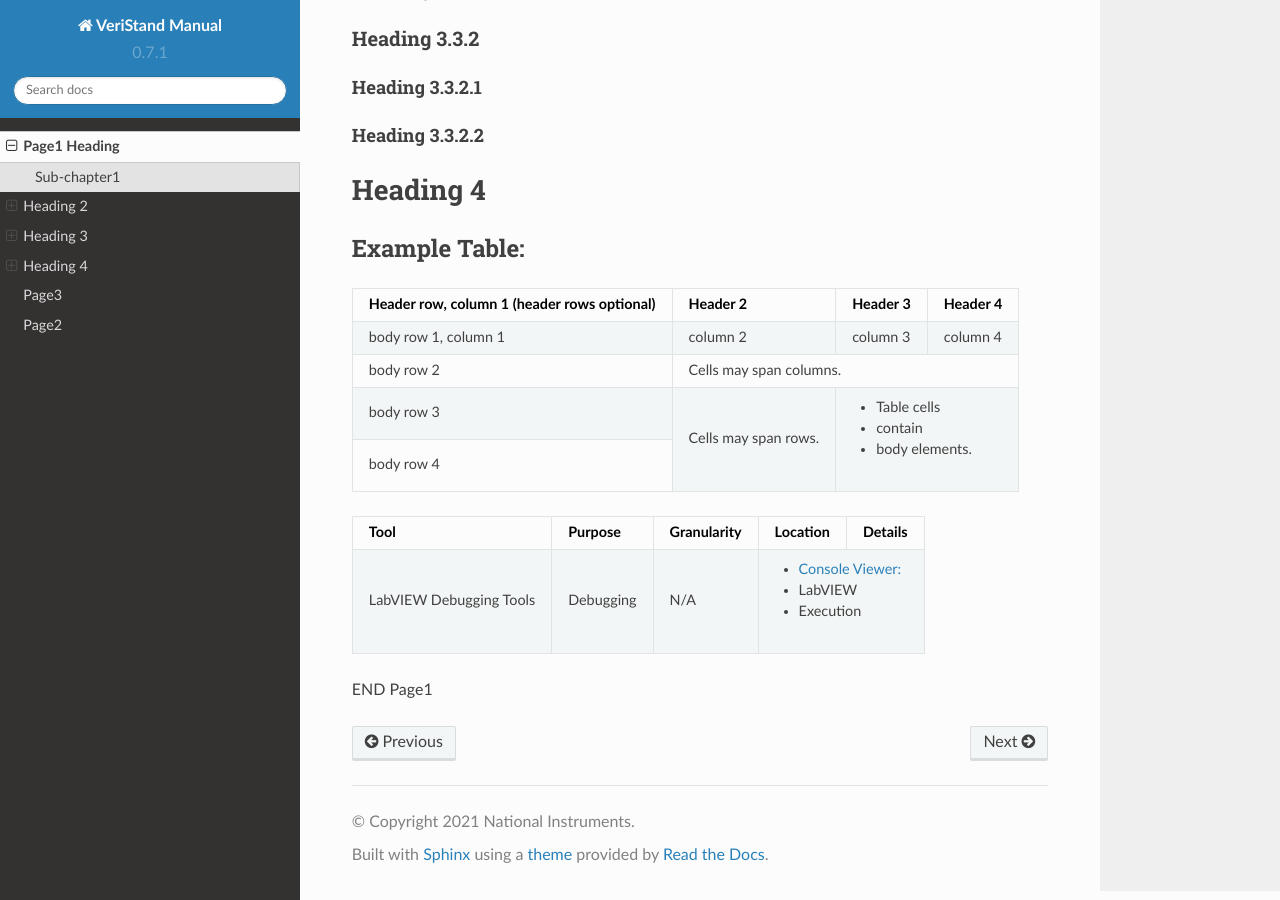
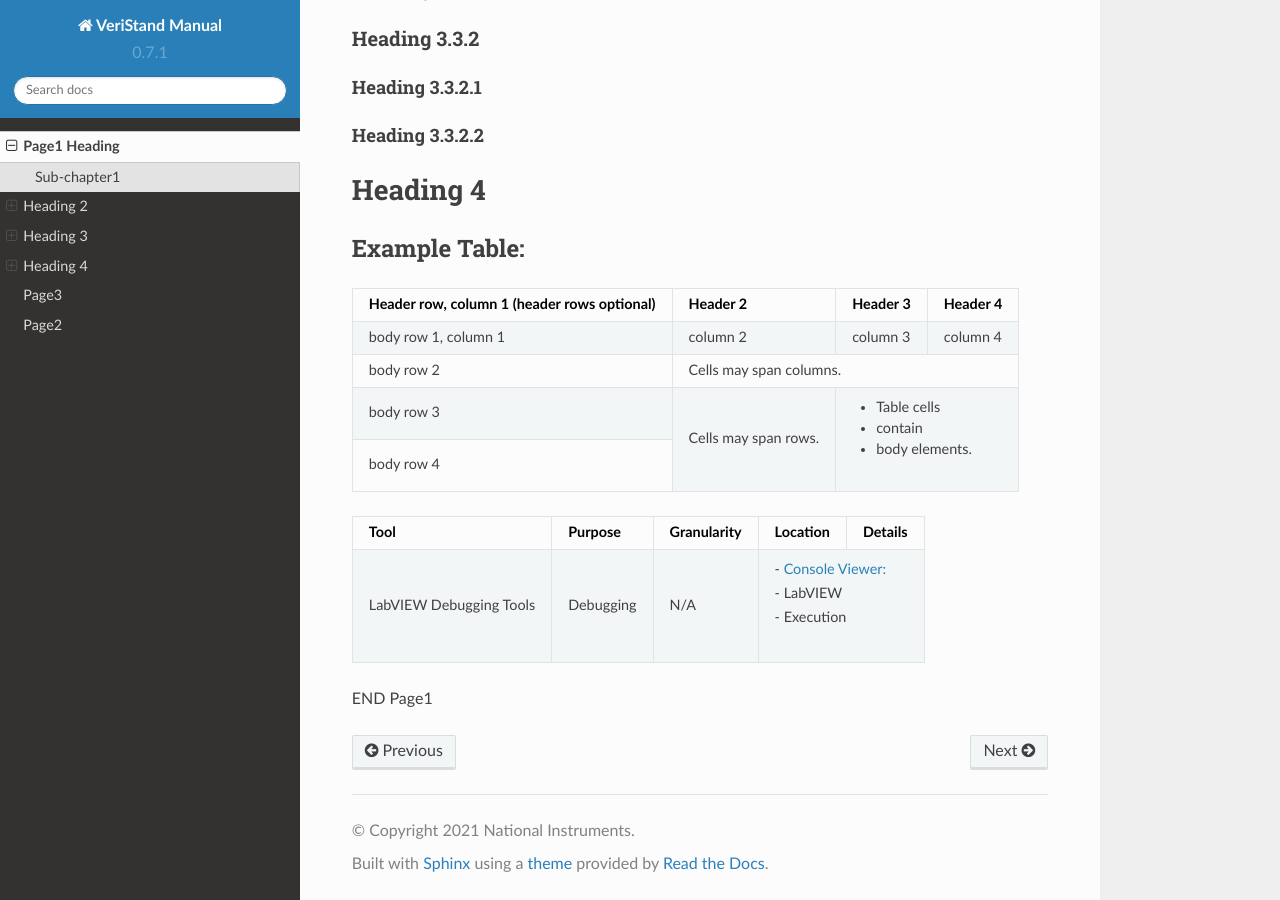
Before and after one commit to phutanu/GitHubPagesUsingRTD, a Sphinx documentation site: the page built from docs/Page1.md, in a window 1280 px wide and 900 px high, scrolled down 1105 px. Built offline with Sphinx 7.4.7 and the Read the Docs theme 2.0.0, drawn with Linux system fonts in a browser that asks for light colours.

Commit message:
Update Page1.md

````diff
--- a/docs/Page1.md
+++ b/docs/Page1.md
@@ -69,9 +69,9 @@ Some text
 +-----------------+------------------+-------------+----------+-------------------------------------------------------------------------------------------------------------------------+
 | Tool            | Purpose          | Granularity | Location | Details                                                                                                                 |
 +=================+==================+=============+==========+=========================================================================================================================+
-| LabVIEW         | Debugging        | N/A         | - `Console Viewer: <https://www.ni.com/documentation/en/veristand/latest/manual/viewing-console-output/>`_                         |
-| Debugging       |                  |             | - LabVIEW                                                                                                                          |
-| Tools           |                  |             | - Execution                                                                                                                        |
+| LabVIEW         | Debugging        | N/A         |          | - `Console Viewer: <https://www.ni.com/documentation/en/veristand/latest/manual/viewing-console-output/>`_              |
+| Debugging       |                  |             |          | - LabVIEW                                                                                                               |
+| Tools           |                  |             |          | - Execution                                                                                                             |
 +-----------------+------------------+-------------+------------------------------------------------------------------------------------------------------------------------------------+
 ```
 
````
